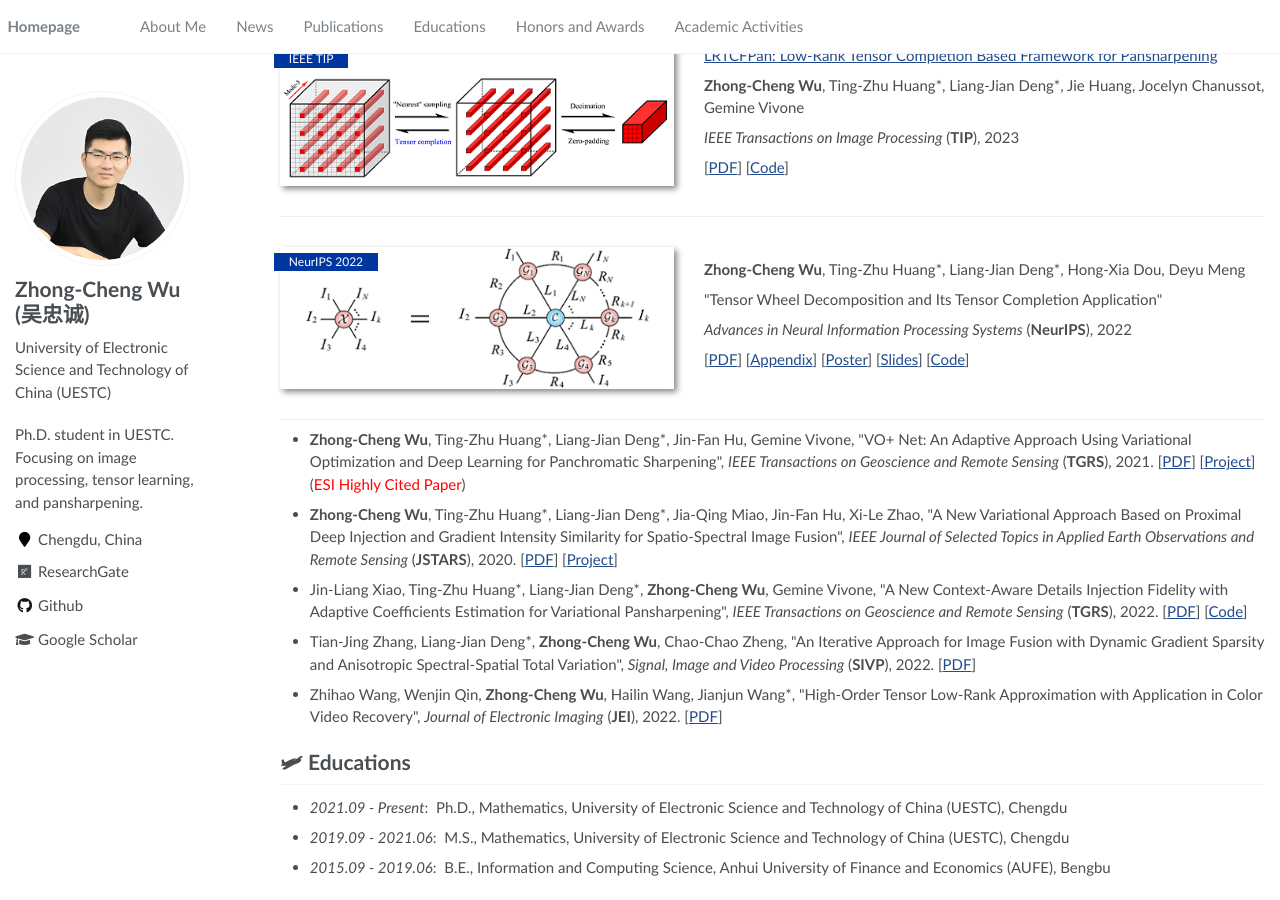
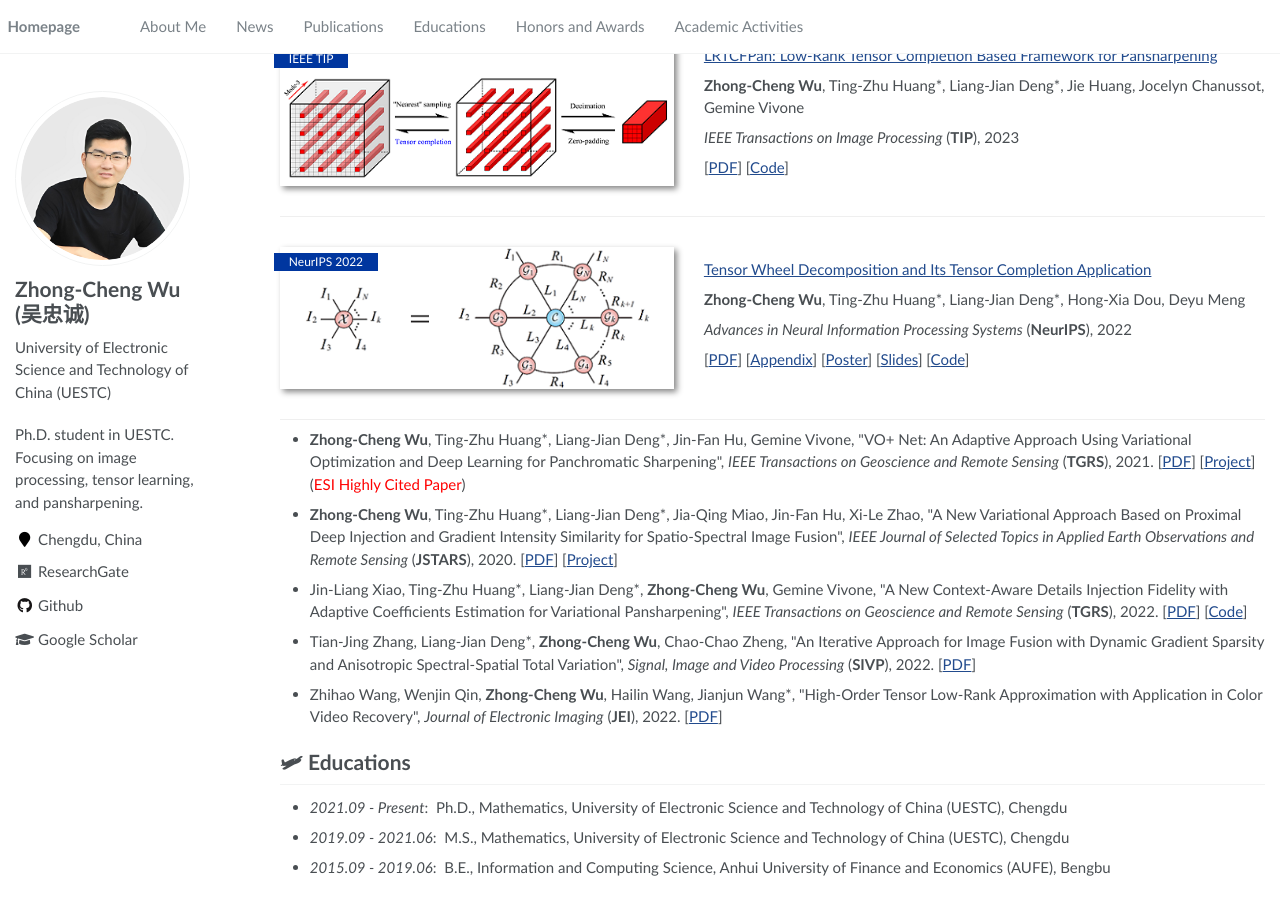
Before and after one commit to zhongchengwu/zhongchengwu.github.io, a Jekyll site: the page built from _pages/about.md, in a window 1280 px wide and 900 px high, scrolled down 386 px. Built offline with Jekyll 4.4.1, drawn with Linux system fonts in a browser that asks for light colours; part of the change alters nothing that is shown.

```diff
--- a/_pages/about.md
+++ b/_pages/about.md
@@ -45,9 +45,9 @@ E-mail: <wuzhch97@163.com> &emsp; [Google Scholar](https://scholar.google.com/ci
 <div class='paper-box'><div class='paper-box-image'><div><div class="badge">NeurIPS 2022</div><img src='images/neurips_22.png' alt="sym" width="100%"></div></div>
 <div class='paper-box-text' markdown="1">
 
+[Tensor Wheel Decomposition and Its Tensor Completion Application](https://zhongchengwu.github.io/papers/neurips_2022.pdf)
+
 <b>Zhong-Cheng Wu</b>, Ting-Zhu Huang\*, Liang-Jian Deng\*, Hong-Xia Dou, Deyu Meng
-
-\"Tensor Wheel Decomposition and Its Tensor Completion Application\"
 
 *Advances in Neural Information Processing Systems* (<b>NeurIPS</b>), 2022
 
```
